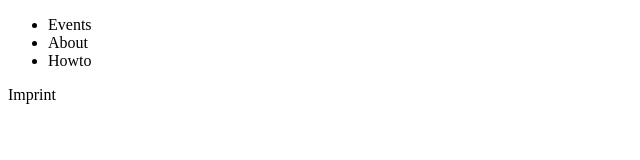
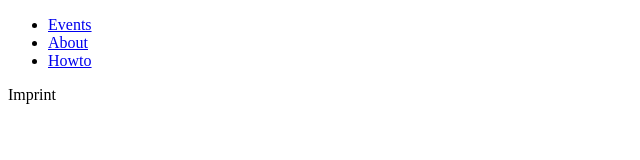
Before and after one commit to robinboehm/ruhrjs, a website: page app/index.html in a window 1280 px wide. Shown: the whole page, without its empty margins (0-640 px from the left). Drawn offline with nearby package versions, Linux system fonts and the light colour scheme; some packages are replaced by stand-ins of ours.

Commit message:
simplest menu without $location service

```diff
--- a/app/index.html
+++ b/app/index.html
@@ -32,9 +32,15 @@
         <!-- Navigation -->
         <nav>
             <ul>
-                <li>Events</li>
-                <li>About</li>
-                <li>Howto</li>
+                <li>
+                    <a href="#/">Events</a>
+                </li>
+                <li>
+                    <a href="#/about">About</a>
+                </li>
+                <li>
+                    <a href="#/howto">Howto</a>
+                </li>
             </ul>
         </nav>
     </header>
```
